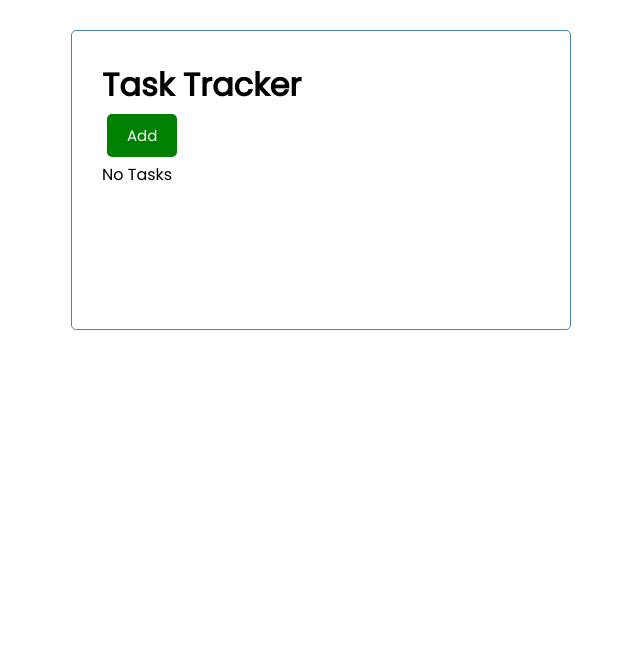
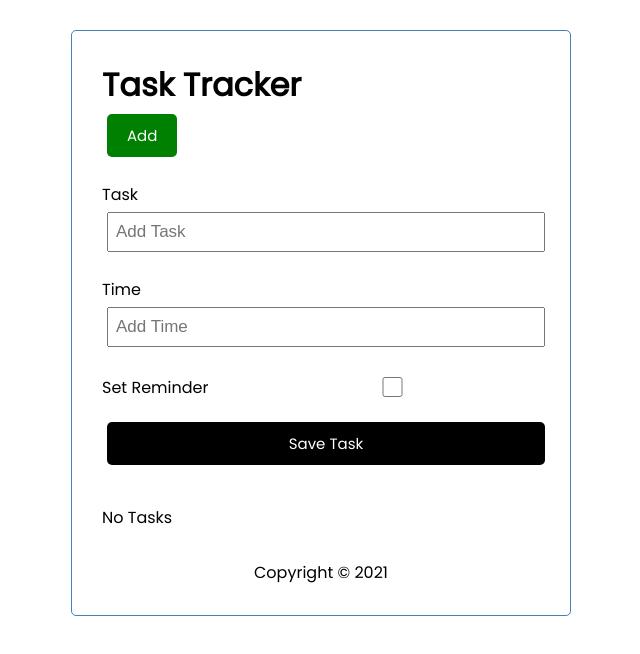
Before and after one commit to yiyu66/todolist-react-ts, a React (Create React App) app: page / in a window 1280 px wide. Shown: the top 654 px of the page, without its empty margins (319-959 px from the left). Built offline with nearby package versions, Linux system fonts and the light colour scheme; no server answers.

Commit message:
新增addTask组件

```diff
--- a/src/App.tsx
+++ b/src/App.tsx
@@ -3,7 +3,7 @@ import "./App.css";
 import TaskList from "./components/TaskList";
 import AddTask from "./components/AddTask";
 import Header from "./components/Header";
-import { toUnicode } from "punycode";
+import Footer from "./components/Footer";
 export interface Itask {
   tasks: {
     id: number;
@@ -38,15 +38,23 @@ function App() {
   const toggleReminder = (id: number) => {
     setTasks(tasks.map((task) => (task.id === id ? { ...task, reminder: !task.reminder } : task)));
   };
+
+  const addTask = (task: Itask) => {
+    console.log(task);
+    // const id = Math.floor(Math.random() * 10000) + 1;
+    // const newTask = { id, ...task };
+    // setTasks([...tasks, newTask]);
+  };
   return (
     <div className="container">
       <Header title="Task Tracker" showAdd={false} />
-      <AddTask />
+      <AddTask onAdd={addTask} />
       {tasks.length > 0 ? (
         <TaskList tasks={tasks} onDelete={deleteTasks} onToggle={toggleReminder}></TaskList>
       ) : (
         "No Tasks"
       )}
+      <Footer />
     </div>
   );
 }
--- a/src/components/AddTask.tsx
+++ b/src/components/AddTask.tsx
@@ -1,7 +1,56 @@
-const AddTask = () => {
-  return <div>
-
-  </div>;
+import { useState } from "react";
+interface Props {
+  onAdd: Function;
+}
+const AddTask: React.FC<Props> = ({ onAdd }) => {
+  const [text, setText] = useState("");
+  const [day, setDay] = useState("");
+  const [reminder, setReminder] = useState(false);
+  const onSubmit = (e:React.FormEvent) => {
+    e.preventDefault();
+    if (!text) {
+      alert("Please enter a text");
+      return;
+    }
+    onAdd({ text, day, reminder });
+  };
+  return (
+    <form className="add-form" onSubmit={onSubmit}>
+      <div className="form-control">
+        <label>Task</label>
+        <input
+          type="text"
+          placeholder="Add Task"
+          value={text}
+          onChange={(e) => {
+            setText(e.target.value);
+          }}
+        />
+      </div>
+      <div className="form-control">
+        <label>Time</label>
+        <input
+          type="text"
+          placeholder="Add Time"
+          value={day}
+          onChange={(e) => {
+            setDay(e.target.value);
+          }}
+        />
+      </div>
+      <div className="form-control form-control-check">
+        <label>Set Reminder</label>
+        <input
+          type="checkbox"
+          checked={reminder}
+          onChange={(e) => {
+            setReminder(e.currentTarget.checked);
+          }}
+        />
+      </div>
+      <input type="submit" value="Save Task" className="btn btn-block" />
+    </form>
+  );
 };
 
 export default AddTask;
--- /dev/null
+++ b/src/components/Footer.tsx
@@ -0,0 +1,10 @@
+
+const Footer = () => {
+  return (
+    <footer>
+      <p>Copyright &copy; 2021</p>
+    </footer>
+  );
+};
+
+export default Footer;
```
